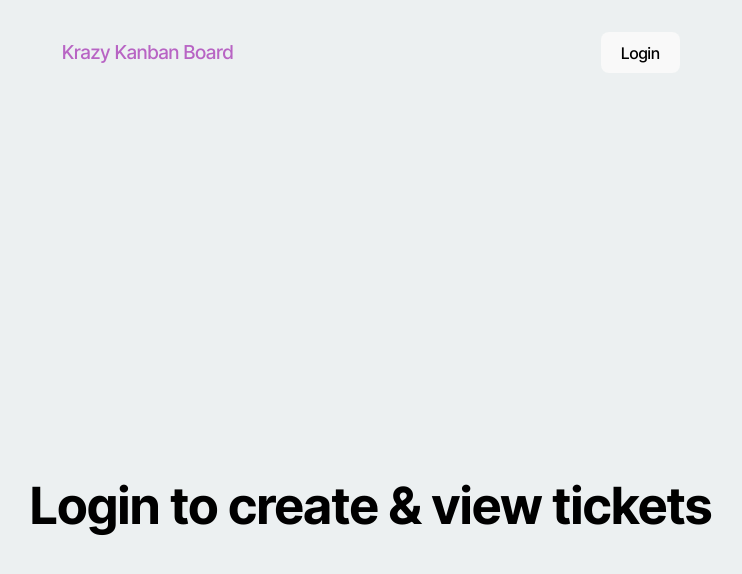
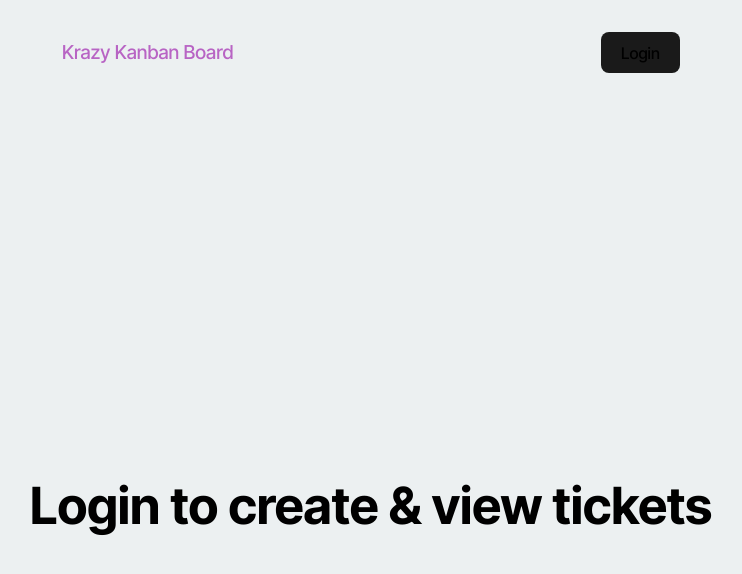
Before and after one commit to IK8933/Kanban-Board, a React (Vite) app in the folder client/: page / in a window 1280 px wide. Shown: the top 574 px of the page, without its empty margins (269-1011 px from the left). Built offline with nearby package versions, Linux system fonts and the light colour scheme.

Commit message:
ready for render

```diff
--- a/client/src/index.css
+++ b/client/public/index.css
@@ -47,7 +47,34 @@ h1 {
   line-height: 1.1;
 }
 
+
 button {
+  appearance: none !important;
+  border-radius: 8px !important;
+  border: 1px solid transparent !important;
+  padding: 0.6em 1.2em !important;
+  font-size: 1em !important;
+  font-weight: 500 !important;
+  font-family: inherit !important;
+  background-color: #1a1a1a !important;
+  color: white !important;
+  cursor: pointer !important;
+  transition: border-color 0.25s, background-color 0.25s !important;
+}
+
+button:hover {
+  border-color: #646cff !important;
+  background-color: #2a2a2a !important;
+}
+
+button:focus,
+button:focus-visible {
+  outline: 4px auto -webkit-focus-ring-color !important;
+  background-color: #333333 !important;
+}
+
+
+/* button {
   border-radius: 8px;
   border: 1px solid transparent;
   padding: 0.6em 1.2em;
@@ -55,6 +82,7 @@ button {
   font-weight: 500;
   font-family: inherit;
   background-color: #1a1a1a;
+  color: white;
   cursor: pointer;
   transition: border-color 0.25s;
 }
@@ -64,7 +92,7 @@ button:hover {
 button:focus,
 button:focus-visible {
   outline: 4px auto -webkit-focus-ring-color;
-}
+} */
 
 main {
   color: black;
--- a/client/src/App.tsx
+++ b/client/src/App.tsx
@@ -1,4 +1,4 @@
-import './index.css';
+// import './index.css';
 import { Outlet } from 'react-router-dom';
 
 import Navbar from './components/Navbar';
--- a/client/src/main.tsx
+++ b/client/src/main.tsx
@@ -1,6 +1,6 @@
 import ReactDOM from 'react-dom/client';
 import { createBrowserRouter, RouterProvider } from 'react-router-dom';
-import './index.css';
+// import './index.css';
 
 import App from './App.tsx';
 import Board from './pages/Board.tsx';
```
Also changed, not shown: client/index.html (+6 -16 lines).
